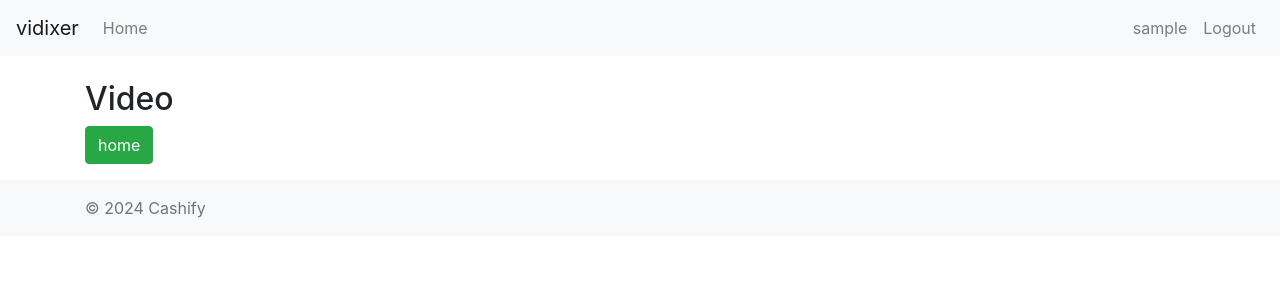
After one commit to Ankursinsinwar/vidixer, a Django app: page /home/vedio_decription/ in a window 1280 px wide. The commit adds this page. Shown: the top 300 px of the page. Run offline with Django 5.2, Linux system fonts and the light colour scheme; the visitor is signed in with stand-in values (Sample User, id 1); data that the repository does not hold is empty; some libraries are stand-ins or nearby versions.

Commit message:
added video decription

```diff
--- /dev/null
+++ b/vidixer_project/templates/base.html
@@ -0,0 +1,57 @@
+<!DOCTYPE html>
+<html lang="en">
+<head>
+    <meta charset="UTF-8">
+    <meta name="viewport" content="width=device-width, initial-scale=1.0">
+    <title>{% block title %}Cashify{% endblock %}</title>
+    <link rel="stylesheet" href="https://stackpath.bootstrapcdn.com/bootstrap/4.5.2/css/bootstrap.min.css">
+</head>
+<body>
+    <nav class="navbar navbar-expand-lg navbar-light bg-light">
+        <a class="navbar-brand" href="{% url 'home' %}">vidixer</a>
+        <div class="collapse navbar-collapse" id="navbarNav">
+            <ul class="navbar-nav mr-auto">
+                <li class="nav-item">
+                    <a class="nav-link" href="{% url 'home' %}">Home</a>
+                </li>
+                {% comment %} <li class="nav-item">
+                    <a class="nav-link" href="{% url 'device_list' %}">Devices</a>
+                </li>
+                <li class="nav-item">
+                    <a class="nav-link" href="{% url 'transactions' %}">Transactions</a>
+                </li> {% endcomment %}
+            </ul>
+            <ul class="navbar-nav">
+                {% if user.is_authenticated %}
+
+                <li class="nav-item">
+                    <a class="nav-link" href="{% url 'home' %}">{{ user.username }}</a>
+                </li>
+                    <li class="nav-item">
+                        <a class="nav-link" href="{% url 'logout' %}">Logout</a>
+                    </li>
+
+                {% else %}
+                    <li class="nav-item">
+                        <a class="nav-link" href="{% url 'login' %}">Login</a>
+                    </li>
+                    <li class="nav-item">
+                        <a class="nav-link" href="{% url 'register' %}">Register</a>
+                    </li>
+                {% endif %}
+            </ul>
+        </div>
+    </nav>
+    <div class="container mt-4">
+        {% block content %}{% endblock %}
+    </div>
+    <footer class="footer mt-auto py-3 bg-light">
+        <div class="container">
+            <span class="text-muted">&copy; 2024 Cashify</span>
+        </div>
+    </footer>
+    <script src="https://code.jquery.com/jquery-3.5.1.slim.min.js"></script>
+    <script src="https://cdn.jsdelivr.net/npm/@popperjs/core@2.5.4/dist/umd/popper.min.js"></script>
+    <script src="https://stackpath.bootstrapcdn.com/bootstrap/4.5.2/js/bootstrap.min.js"></script>
+</body>
+</html>
--- a/vidixer_project/templates/home.html
+++ b/vidixer_project/templates/home.html
@@ -309,7 +309,7 @@
                 </svg>
                 <div class="feature-card-container">
                   <h3 class="feature-card-text heading3">
-                    <span>Edit a video</span>
+                    <a href="{% url 'vedio_decription' %}">your video</a>
                   </h3>
                   <span class="bodySmall">
                     <span>
--- /dev/null
+++ b/vidixer_project/templates/videos.html
@@ -0,0 +1,18 @@
+{% extends 'base.html' %}
+
+
+{% block title %}Video{% endblock %}
+
+{% block content %}
+<h2>Video</h2>
+<a href="{% url 'home' %}" class="btn btn-success mb-3">home</a>
+<ul class="list-group">
+    {% for Video in videos %}
+        <li class="list-group-item">
+        {% comment %} <a href="{% url 'Video_details' device.id %}">{{ device.device_name }}</a> - {{ device.brand }} - {{ device.model }} {% endcomment %}
+          <a >{{ Video.title }}</a> - {{ Video.description }} - {{ Video.upload_date }} - {{Video.uploaded_by_id}}
+        </li>
+    <video src=""></Video>
+    {% endfor %}
+</ul>
+{% endblock %}
--- a/vidixer_project/vidixer_project/settings.py
+++ b/vidixer_project/vidixer_project/settings.py
@@ -88,7 +88,7 @@ WSGI_APPLICATION = 'vidixer_project.wsgi.application'
 DATABASES = {
     'default': {
         'ENGINE': 'django.db.backends.mysql',
-        'NAME': 'videoeditor',
+        'NAME': 'vidixer',
         'USER': 'root',
         'PASSWORD': '1234',
         'HOST': '127.0.0.1',
--- a/vidixer_project/vidixerapp/models.py
+++ b/vidixer_project/vidixerapp/models.py
@@ -1,9 +1,11 @@
 from django.db import models
 from django.core.validators import MaxValueValidator
+from django.contrib.auth.models import User
+
 
 
 # Create your models here.
-class User(models.Model):
+class Users(models.Model):
     username = models.CharField(max_length=100)
     email = models.EmailField(unique=True)
     # average_rating = models.FloatField(default=0)
@@ -24,7 +26,7 @@ class Video(models.Model):
     title = models.CharField(max_length=200)
     description = models.TextField()
     uploaded_by = models.ForeignKey(User, on_delete=models.CASCADE)
-    video_file = models.FileField(upload_to='media/')
+    video_file = models.FileField(upload_to='media/videos/')
     upload_date = models.DateTimeField(auto_now_add=True)
     # min_price = models.DecimalField(max_digits=10, decimal_places=2, null=True, blank=True)
     # max_price = models.DecimalField(max_digits=10, decimal_places=2, null=True, blank=True)
--- a/vidixer_project/vidixerapp/urls.py
+++ b/vidixer_project/vidixerapp/urls.py
@@ -10,5 +10,6 @@ urlpatterns = [
     path('login/', views.login_view, name='login'),
     path('home/', views.user_home, name='user_home'),
     path('home/upload/', views.video_upload, name='video_upload'),
+    path('home/vedio_decription/', views.vedio_decription, name='vedio_decription'),
     path('logout/', views.logout_view, name='logout'),
 ] + static(settings.STATIC_URL, document_root=settings.STATIC_ROOT)
--- a/vidixer_project/vidixerapp/views.py
+++ b/vidixer_project/vidixerapp/views.py
@@ -1,9 +1,12 @@
 from django.shortcuts import render, redirect, HttpResponse
 from .forms import VideoForm
 from django.contrib import messages
+from django.contrib.auth.models import User
+
 from django.contrib.auth.forms import UserCreationForm, AuthenticationForm
 from django.contrib.auth import authenticate, login, logout
 from django.contrib.auth.decorators import login_required
+from .models import Video
 
 
 
@@ -75,8 +78,19 @@ def video_upload(request):
         form = VideoForm(request.POST, request.FILES)
         if form.is_valid():
             form.save()
-            return redirect('user_home')  # Redirect to home page after successful upload
+            return redirect('vedio_decription')  # Redirect to home page after successful upload
     else:
         form = VideoForm()
 
     return render(request, 'video_upload.html', {'form': form,'user': user})
+
+
+def vedio_decription(request):
+    try:
+        videos = Video.objects.filter(uploaded_by=request.user)
+        return render(request, 'videos.html', {'videos': videos})
+    except Video.DoesNotExist:
+        return render(request, 'videos.html')
+    except Exception as e:
+        return HttpResponse(f"An error occurred: {str(e)}", status=500)
+                # return render(request, 'videos.html')
```
Also changed, not shown: vidixer_project/vidixerapp/migrations/0005_rename_user_users_alter_proposal_service_provider_and_more.py (added), vidixer_project/vidixerapp/migrations/0006_rename_users_user.py (added), vidixer_project/vidixerapp/migrations/0007_alter_proposal_service_provider_alter_rating_user_and_more.py (added), vidixer_project/vidixerapp/migrations/0008_rename_user_users_alter_proposal_service_provider_and_more.py (added), vidixer_project/vidixerapp/migrations/0009_rename_users_user.py (added), vidixer_project/vidixerapp/migrations/0010_alter_proposal_service_provider_alter_rating_user_and_more.py (added), vidixer_project/vidixerapp/migrations/0011_rename_user_users_alter_proposal_service_provider_and_more.py (added), vidixer_project/vidixerapp/migrations/0012_alter_video_video_file.py (added), vidixer_project/vidixerapp/migrations/0013_alter_video_video_file.py (added).
